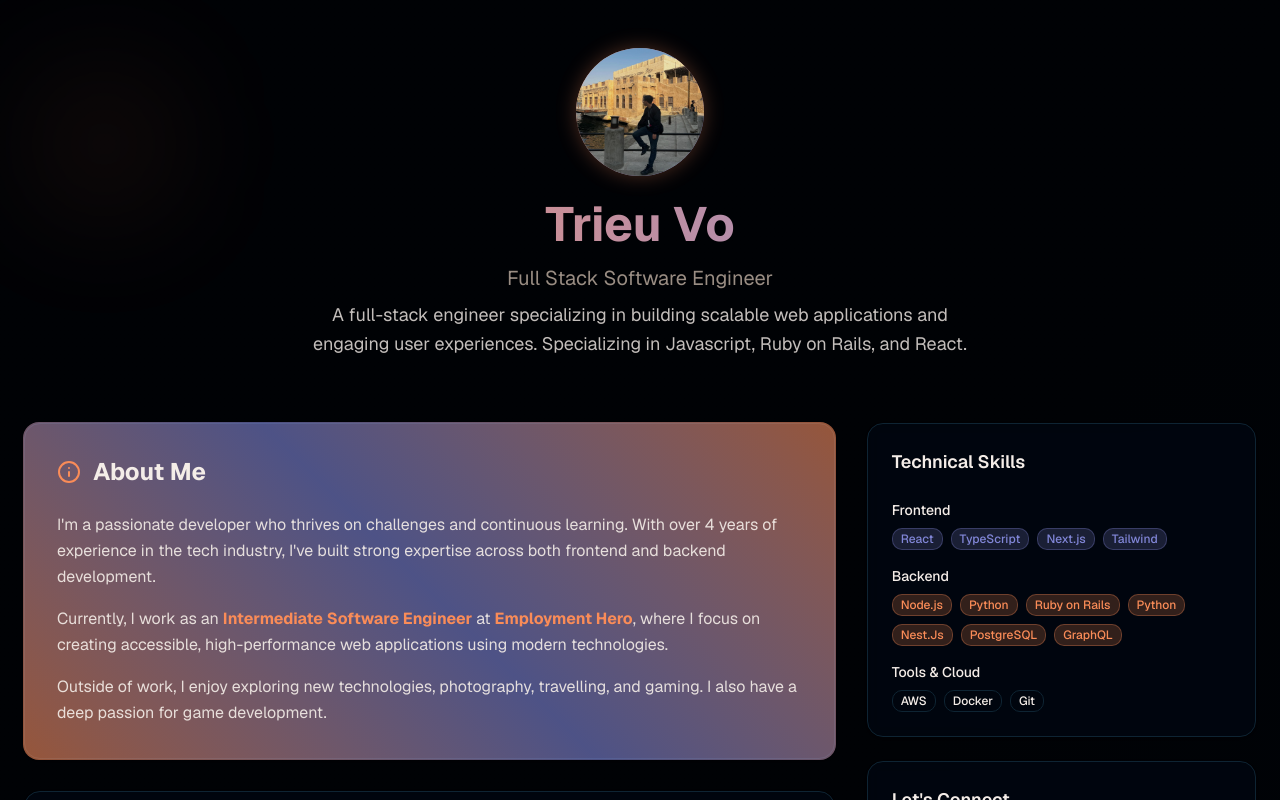
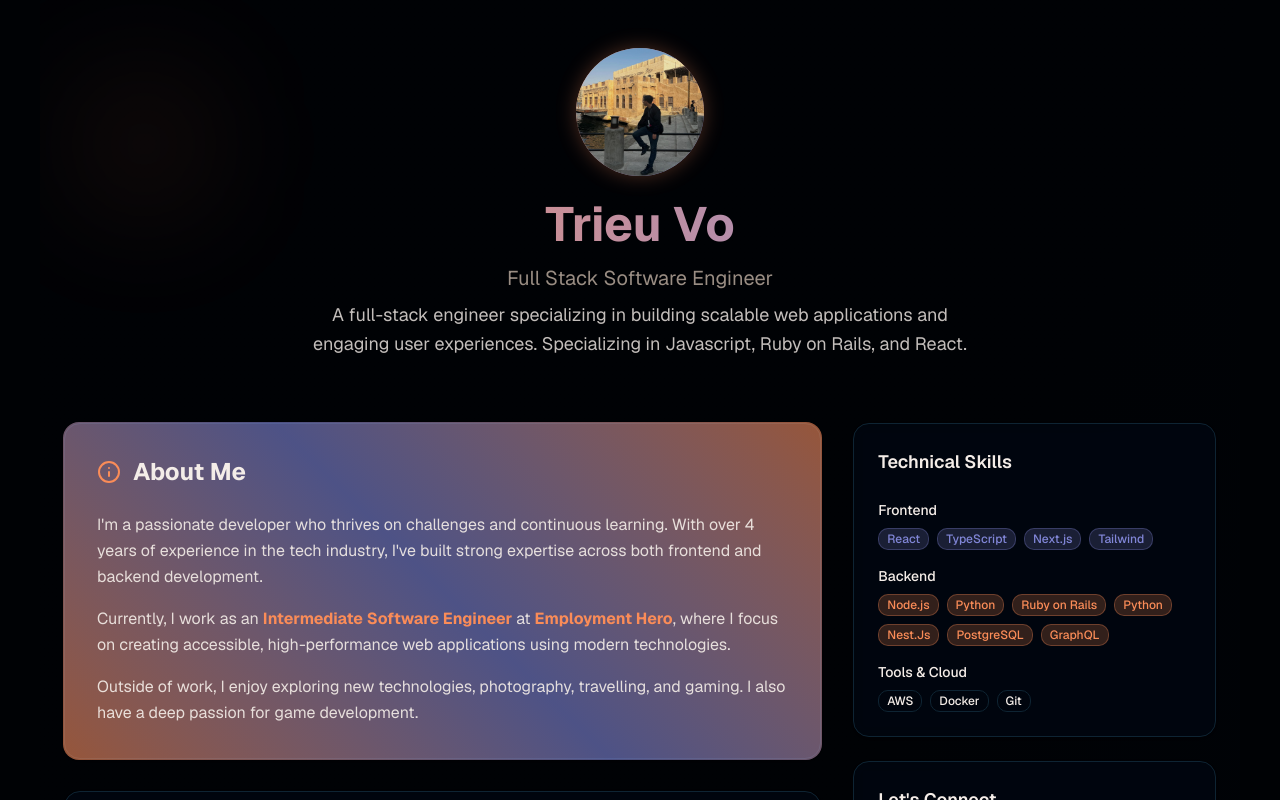
Before and after one commit to vominhtrieu/trieu-vo-portfolio, a Next.js app: page / in a window 1280 px wide. Shown: the top 800 px of the page. Built offline with nearby package versions, Linux system fonts and the light colour scheme.

Commit message:
Add max width for better responsive

```diff
--- a/app/page.tsx
+++ b/app/page.tsx
@@ -5,7 +5,7 @@ import { Github, Linkedin, Mail, ExternalLink, Star, Zap, Info } from "lucide-re
 
 export default function Portfolio() {
   return (
-    <div className="min-h-screen bg-background relative overflow-hidden">
+    <div className="min-h-screen max-w-[1200px] mx-auto bg-background relative overflow-hidden">
       {/* Mystical background elements */}
       <div className="absolute inset-0 bg-gradient-to-br from-background via-background to-card opacity-50" />
       <div className="absolute top-20 left-10 w-32 h-32 bg-primary/10 rounded-full blur-3xl float-animation" />
```
